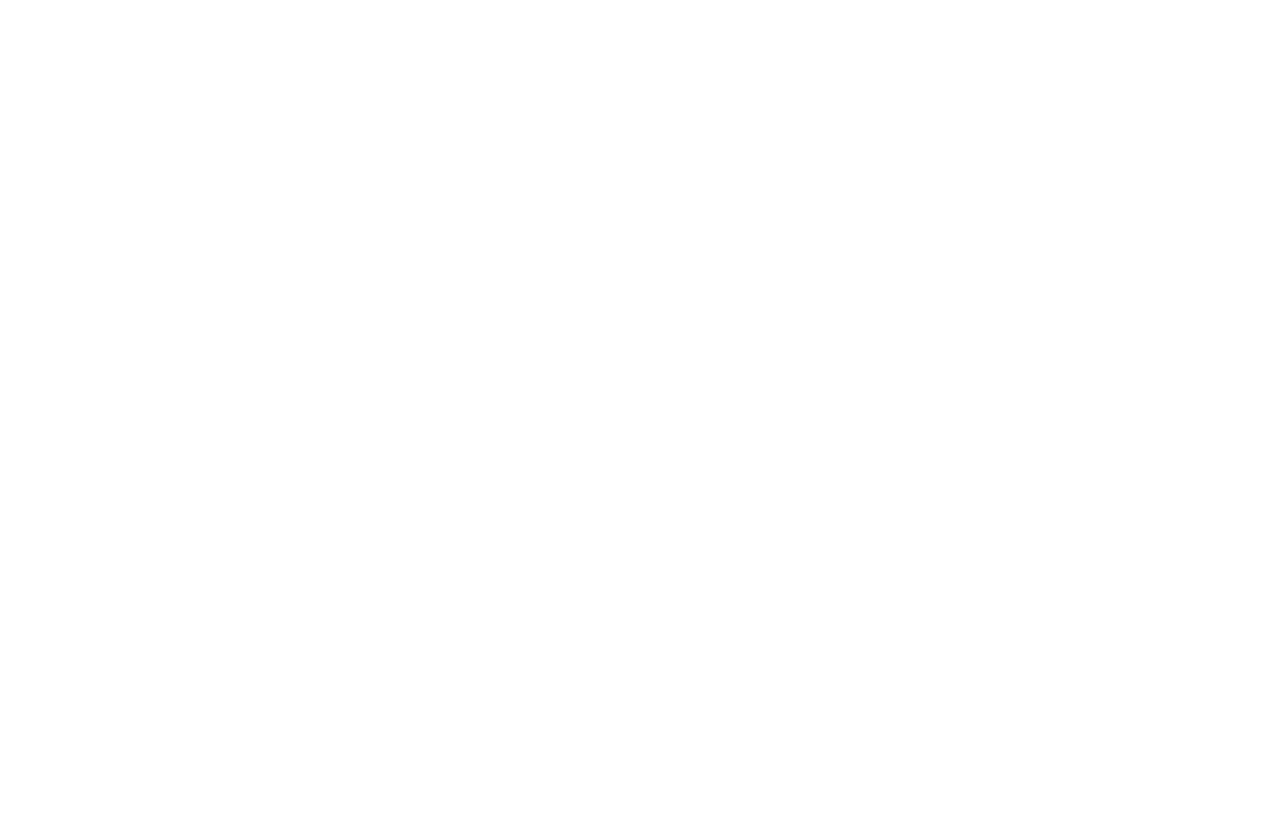
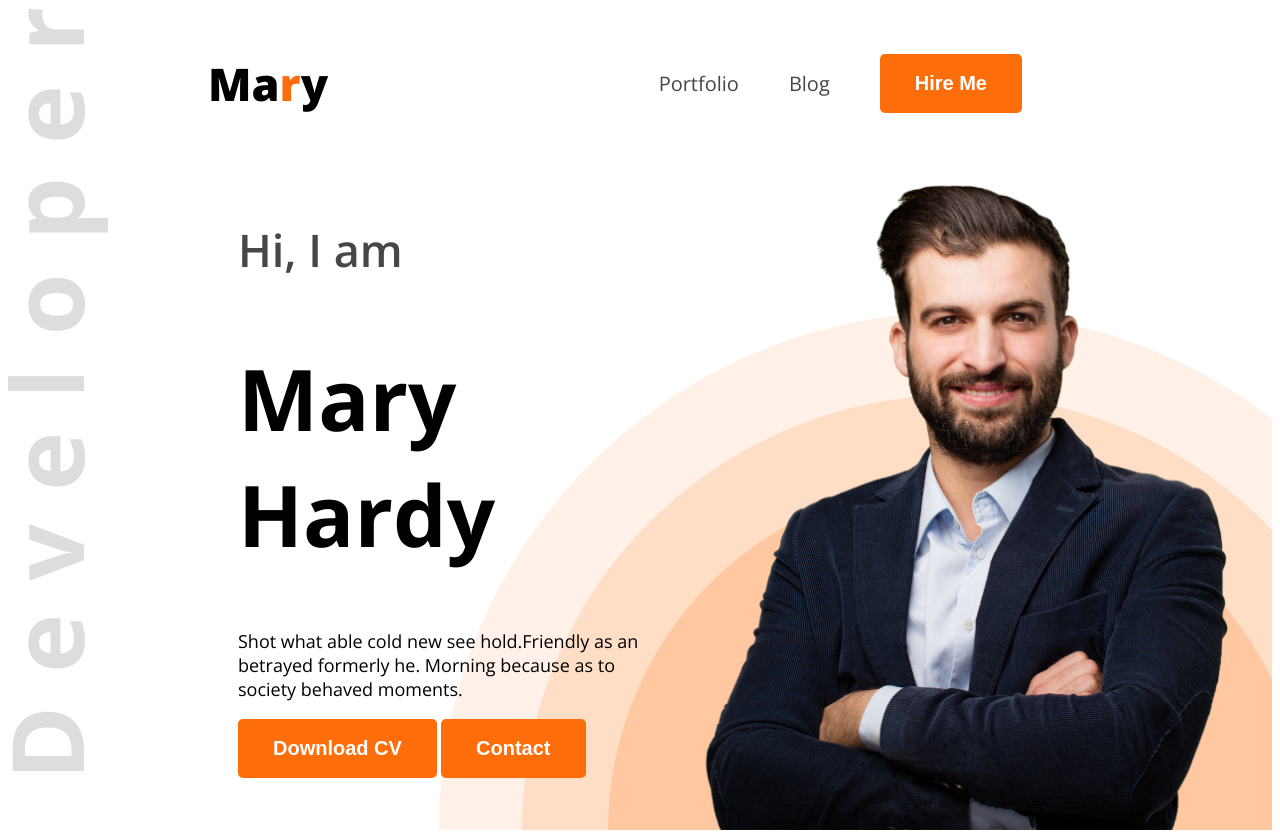
Before and after one commit to Jahid458/Jahid-portfolio, a plain HTML site: page index.html in a window 1280 px wide. Before the commit the page ends 800 px from the top, so only its background shows below. Drawn offline with nearby package versions, Linux system fonts and the light colour scheme.

Commit message:
added images banner and header

```diff
--- a/index.html
+++ b/index.html
@@ -1,19 +1,44 @@
 <!DOCTYPE html>
 <html lang="en">
-<head>
-  <meta charset="UTF-8">
-  <meta name="viewport" content="width=device-width, initial-scale=1.0">
-  <title>Jahid Portfolio</title>
-</head>
-<body>
-    <header>
+  <head>
+    <meta charset="UTF-8" />
+    <meta name="viewport" content="width=device-width, initial-scale=1.0" />
+    <title>Jahid Portfolio</title>
+    <link rel="preconnect" href="https://fonts.googleapis.com" />
+    <link rel="preconnect" href="https://fonts.gstatic.com" crossorigin />
+    <link
+      href="https://fonts.googleapis.com/css2?family=Open+Sans:ital,wght@0,300..800;1,300..800&display=swap"
+      rel="stylesheet"
+    />
+    <link rel="stylesheet" href="./styles/portfolio.css" />
+  </head>
+  <body class="open-sans-normal">
+    <header class="header">
+      <nav>
+        <h3 class="nav-title">Ma<span class="text-primary">r</span>y</h3>
+        <ul>
+          <li><a class="dark-2" href="">Portfolio</a></li>
+          <li><a class="dark-2" href="">Blog</a></li>
+          <li>
+            <a href=""><button class="btn-primary">Hire Me</button></a>
+          </li>
+        </ul>
+      </nav>
+      <div class="banner">
+          <div class="banner-content">
+             <h4 class="banner-greetings dark-2">Hi, I  am</h4>
+             <h1 class="banner-title">Mary Hardy</h1>
+             <p class="banner-des">
+              Shot what able cold new see hold.Friendly as an betrayed formerly he. Morning because as to society behaved moments.
+            </p>
+            <button class="btn-primary">Download CV</button>
+            <button class="btn-primary">Contact</button>
+          </div>
+           <img class="banner-profile-pic" src="./images/hardy.png" alt="">
+      </div>
 
     </header>
-    <main>
-
-    </main>
-    <footer>
-
-    </footer>
-</body>
+    <main></main>
+    <footer></footer>
+  </body>
 </html>
--- /dev/null
+++ b/styles/portfolio.css
@@ -0,0 +1,104 @@
+
+
+
+
+
+
+
+
+.open-sans-normal {
+  font-family: "Open Sans", sans-serif;
+  font-optical-sizing: auto;
+  font-style: normal;
+  font-variation-settings:
+    "wdth" 100;
+}
+
+/* Sgared Stye */
+
+.text-primary{
+  color: #FD6E0A;
+}
+
+.dark-2{
+  color: #474747;
+}
+
+.btn-primary{
+  background-color: #FD6E0A;
+  color: white;
+  font-weight: bold;
+  font-size: 20px;
+  border: none;
+  padding: 18px 35px;
+  border-radius: 5px;
+
+}
+
+/* Hedaer */
+.header{
+  background-image: url('../images/developer.png'), url('../images/header_bg.png');
+  background-repeat: no-repeat;
+  background-position: top left,bottom right ;
+}
+/* Nav Styles */
+
+nav{
+  display: flex;
+  align-items: center;
+  justify-content: space-between;
+  margin: 0px 200px;
+}
+
+.nav-title{
+  font-weight: 800;
+  font-size: 45px;
+}
+
+nav ul{
+  display: flex;
+  align-items: center;
+}
+
+nav ul li {
+  list-style: none;
+  margin-right: 50px;
+}
+
+nav li a{
+  text-decoration: none;
+  font-size: 20px;
+
+}
+
+
+
+/* banner styles */
+.banner{
+   display: flex;
+   justify-content: space-between;
+   margin: 0 35px 0 230px;
+
+}
+
+.banner-content{
+   max-width: 580px;
+}
+.banner-greetings{
+  font-size: 45px;
+  font-weight: 600;
+
+}
+
+.banner-title{
+   font-weight: bold;
+   font-size: 85px;
+}
+
+.banner-des{
+  font-size: 18px;
+}
+
+.banner-profile-pic{
+  width: 580px;
+}
```
